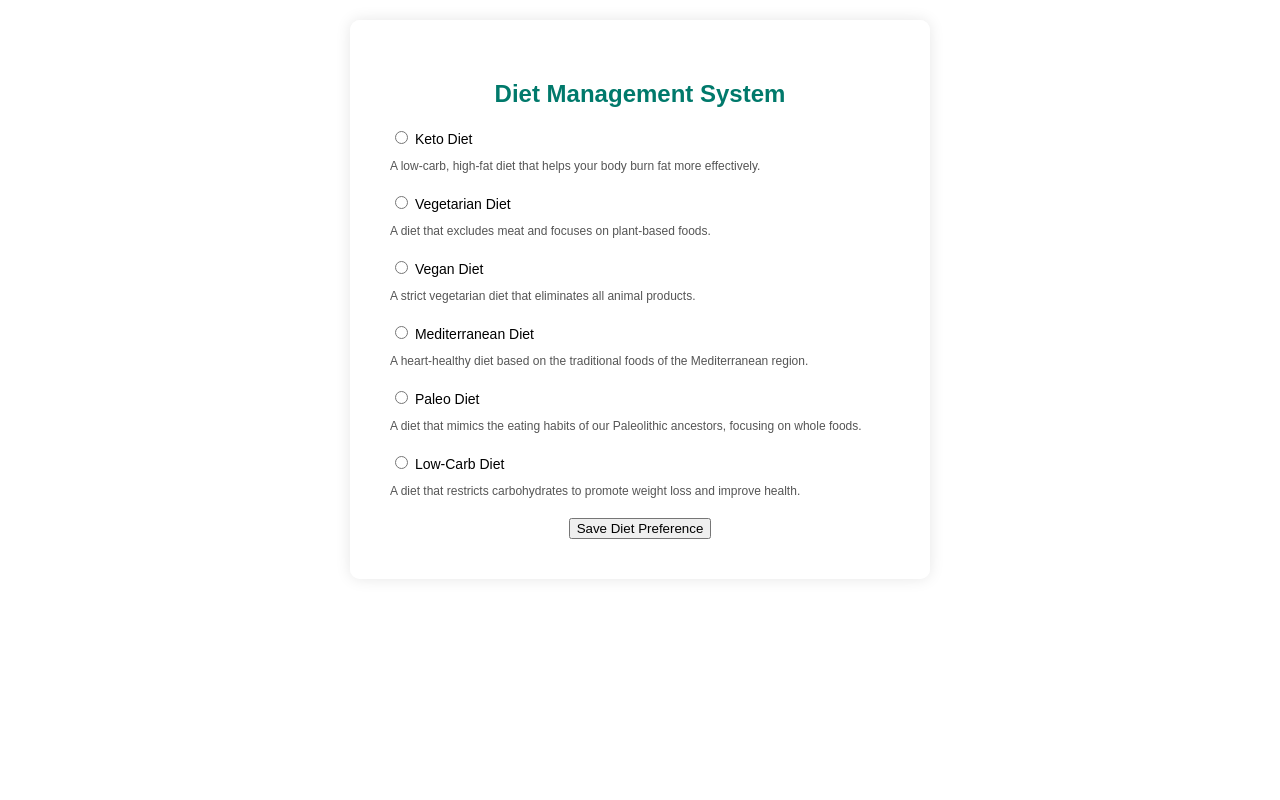
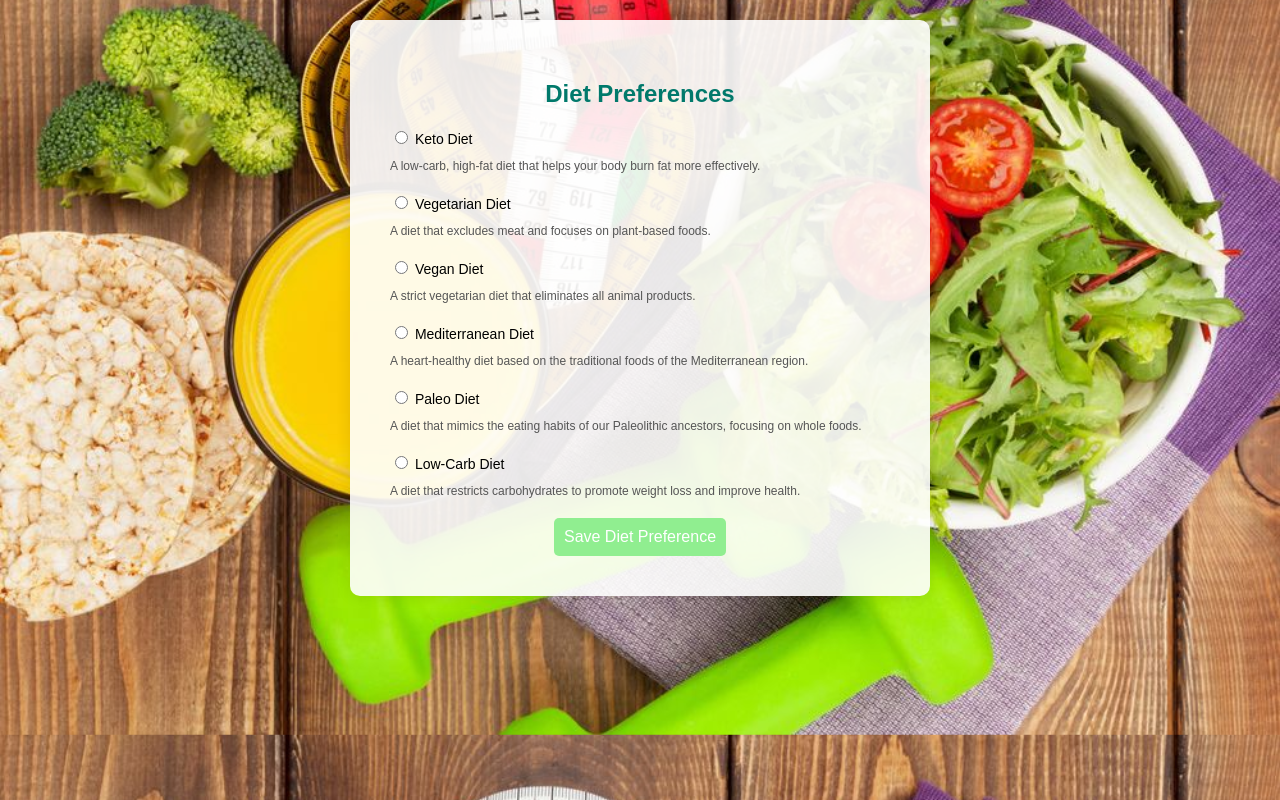
Before and after one commit to VarunGautam27/GYM-WEBSITE, a PHP site: page /diet_management.php in a window 1280 px wide. Run offline with PHP 8.4, Linux system fonts and the light colour scheme; the visitor is signed in with stand-in values (Sample User, id 1).

Commit message:
added bg image

```diff
--- a/diet_management.php
+++ b/diet_management.php
@@ -27,7 +27,7 @@ $diet_options = [
     <style>
         body {
             font-family: Arial, sans-serif;
-            background-image: gym-diet-cover-1.jpg; /* Replace with the path to your background image */
+            background-image:url('gym-diet-cover-1.jpg'); /* Replace with the path to your background image */
             background-size: cover;
             background-position: center;
             padding: 20px;
@@ -51,16 +51,18 @@ $diet_options = [
             flex-direction: column;
             gap: 20px;
         }
-        .form button {
+        form button {
             font-size: 16px;
-    background-color: #28a745;
-    color: white;
-    border: none;
-    cursor: pointer;
-    transition: background-color 0.3s ease;
+            background-color: #90ee90; /* Light green */
+            color: white;
+            border: none;
+            cursor: pointer;
+            transition: background-color 0.3s ease;
+            padding: 10px; /* Add padding for better appearance */
+            border-radius: 5px; /* Add border radius for rounded corners */
         }
         .form button:hover {
-            background-color:rgb(34, 216, 216);
+            background-color: #00acc1;
         }
         .diet-options {
             text-align: left;
@@ -85,7 +87,7 @@ $diet_options = [
 </head>
 <body>
     <div class="container">
-        <h2>Diet Management System</h2>
+        <h2>Diet Preferences</h2>
         <form action="save_diet.php" method="POST">
             <div class="diet-options">
                 <?php foreach ($diet_options as $option => $description): ?>
@@ -96,7 +98,7 @@ $diet_options = [
                     <p class="diet-description"><?php echo htmlspecialchars($description); ?></p>
                 <?php endforeach; ?>
             </div>
-            <button type="submit">Save Diet Preference</button>
+            <button type="submit" class="form-button">Save Diet Preference</button>
         </form>
     </div>
 </body>
```
Also changed, not shown: servicepage.php (+9 -0 lines), servicebg.jpg (added).
